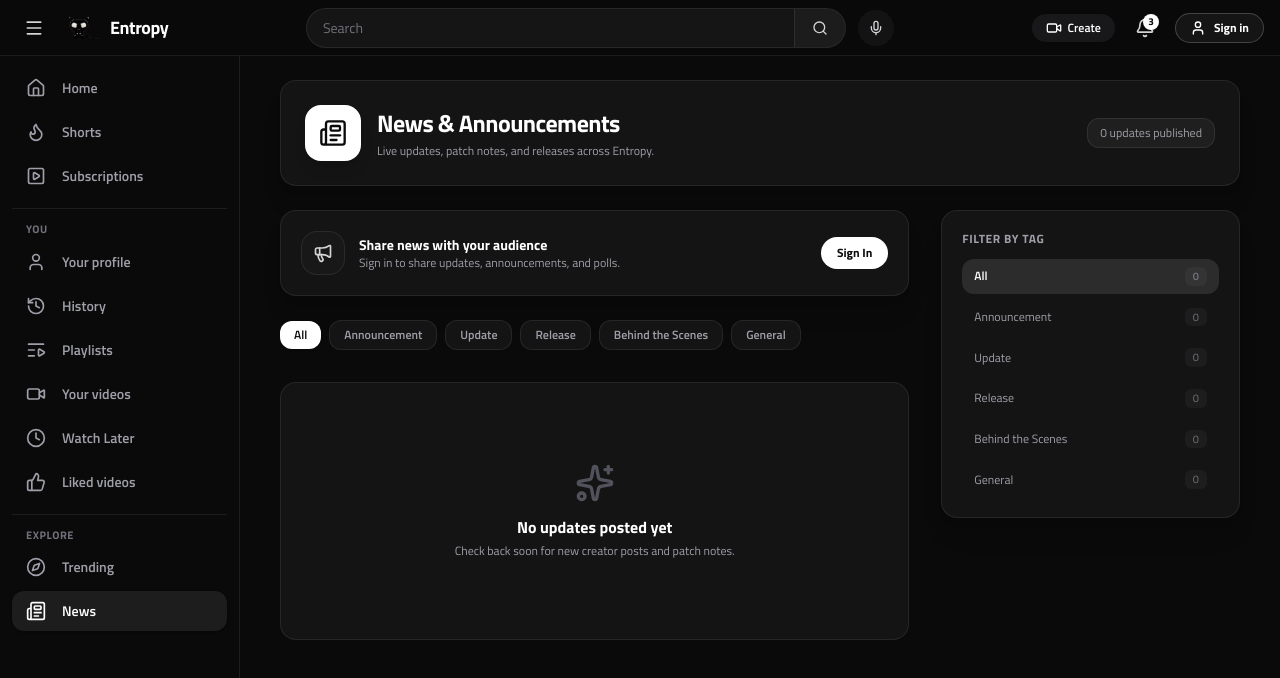
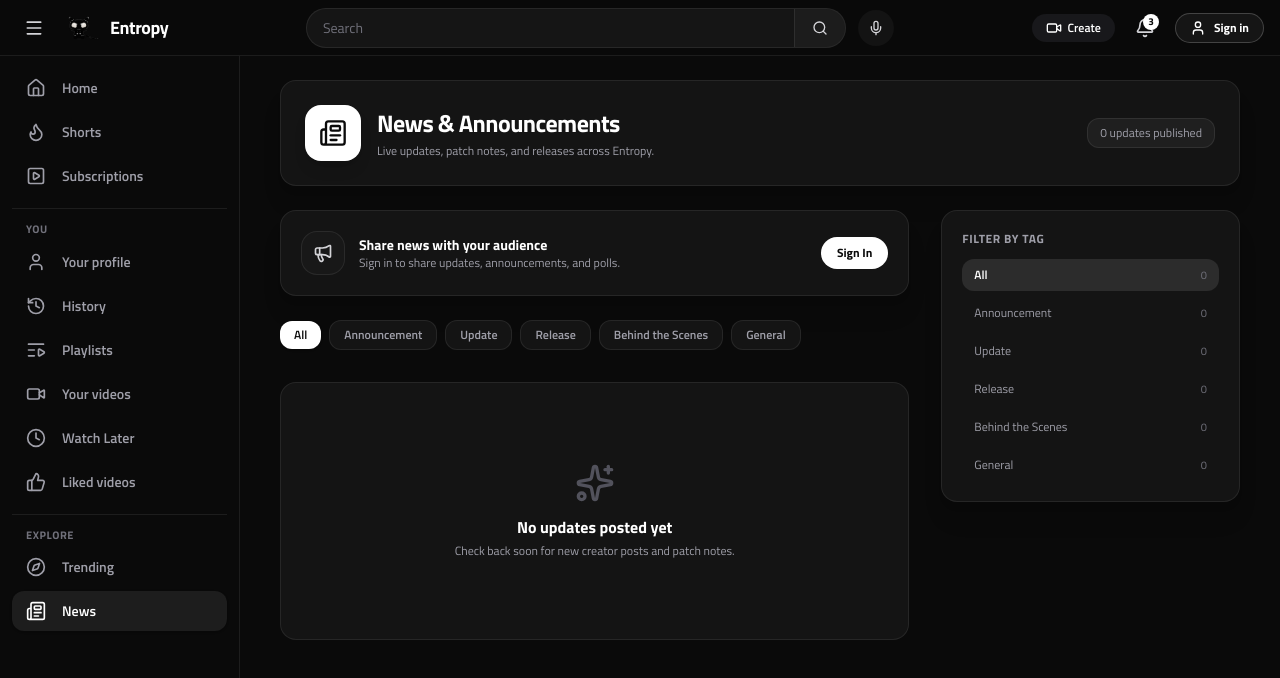
Before and after one commit to Pwooooo/..., a Next.js app: page /news in a window 1280 px wide. Shown: the top 678 px of the page. Built offline with nearby package versions, Linux system fonts and the light colour scheme.

Commit message:
style(news): remove background pill from category count numbers

```diff
--- a/src/app/news/page.tsx
+++ b/src/app/news/page.tsx
@@ -951,7 +951,7 @@ export default function GlobalNewsPage() {
                           }`}
                         >
                           <span>{cat}</span>
-                          <span className="text-[11px] text-zinc-500 bg-white/[0.04] px-2 py-0.5 rounded-md">
+                          <span className="text-[11px] text-zinc-500 font-medium tabular-nums">
                             {count}
                           </span>
                         </button>
```
